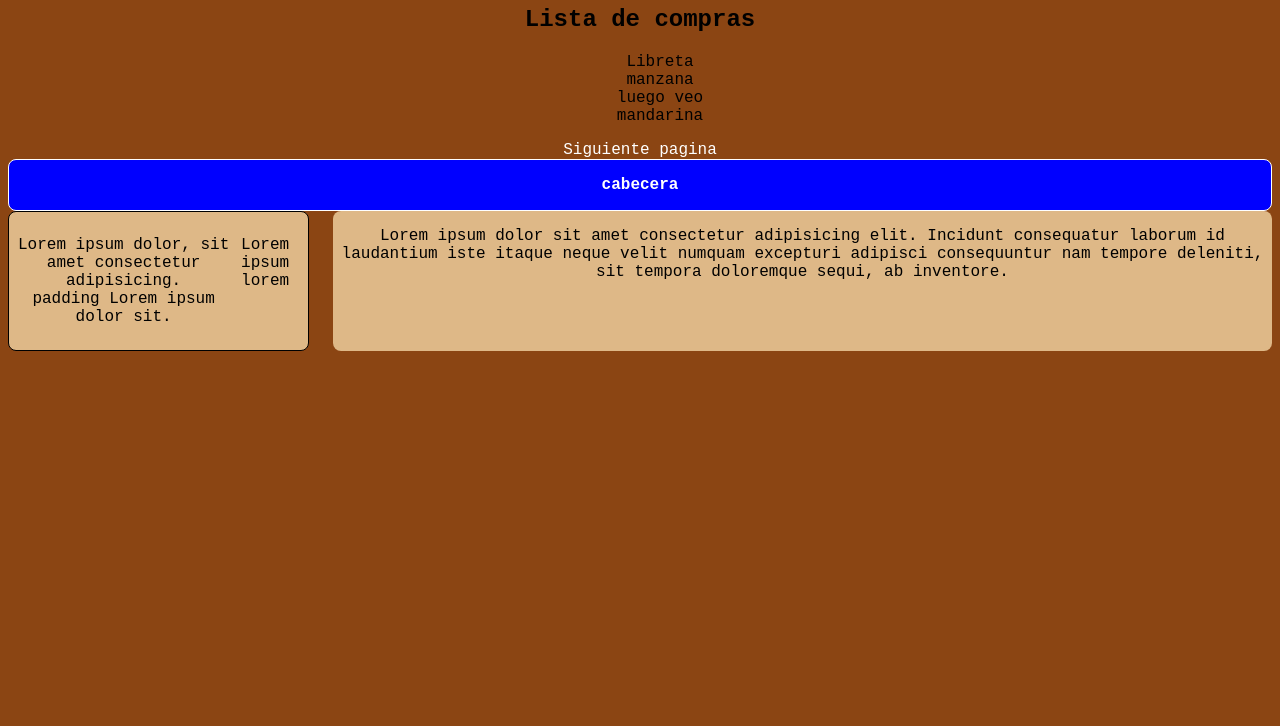
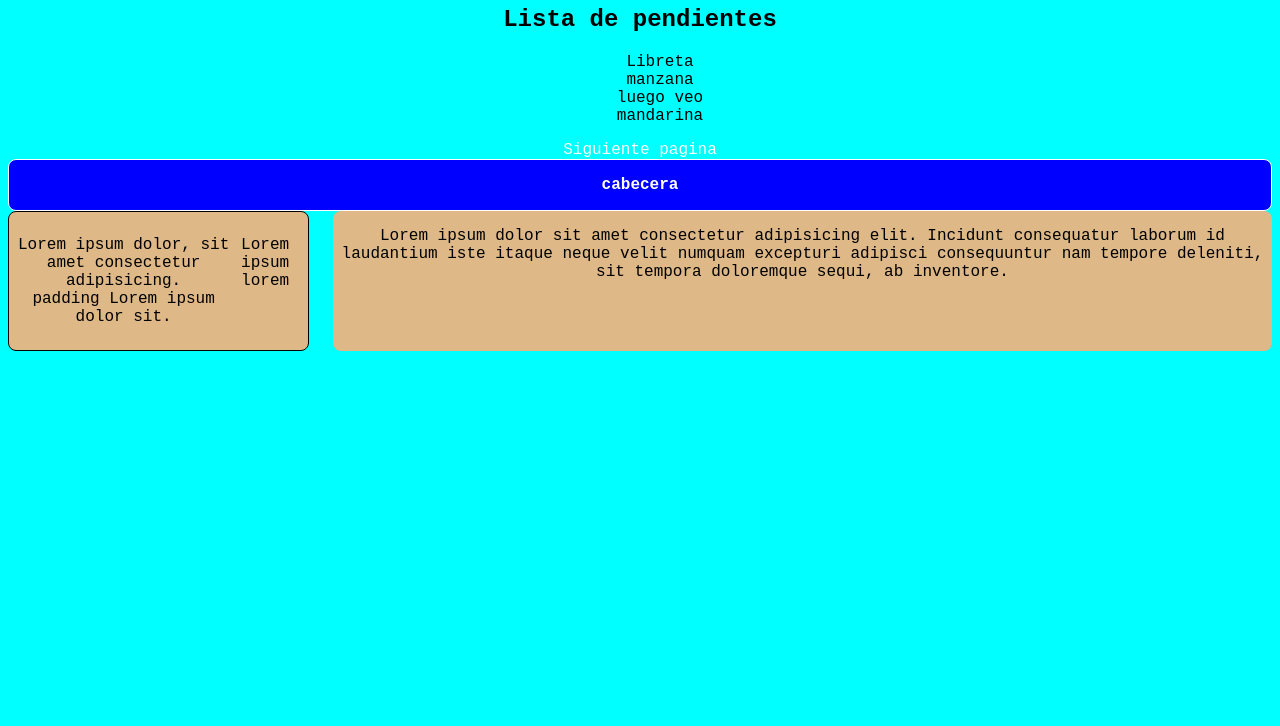
Before and after one commit to Roger3004/test-git-and-github, a plain HTML site: page index.html in a window 1280 px wide. Shown: the part 74-800 px from the top of the page. Drawn offline with Linux system fonts and the light colour scheme; a web font is replaced by a local one.

Commit message:
modifique la cabecera y el backgraind

```diff
--- a/css/styles.css
+++ b/css/styles.css
@@ -4,7 +4,7 @@ html{
     padding: 0;
 }
 body{
-    background-color: saddlebrown;
+    background-color: aqua;
     font-family: "Kode Mono", monospace;
     text-align: center;
 }
--- a/index.html
+++ b/index.html
@@ -11,7 +11,7 @@
 </head>
 <body>
     <h1>Este es un proyecto de git</h1>
-    <h2>Lista de compras</h2>
+    <h2>Lista de pendientes</h2>
     <ul>
         <li>Libreta</li>
         <li>manzana</li>
```
